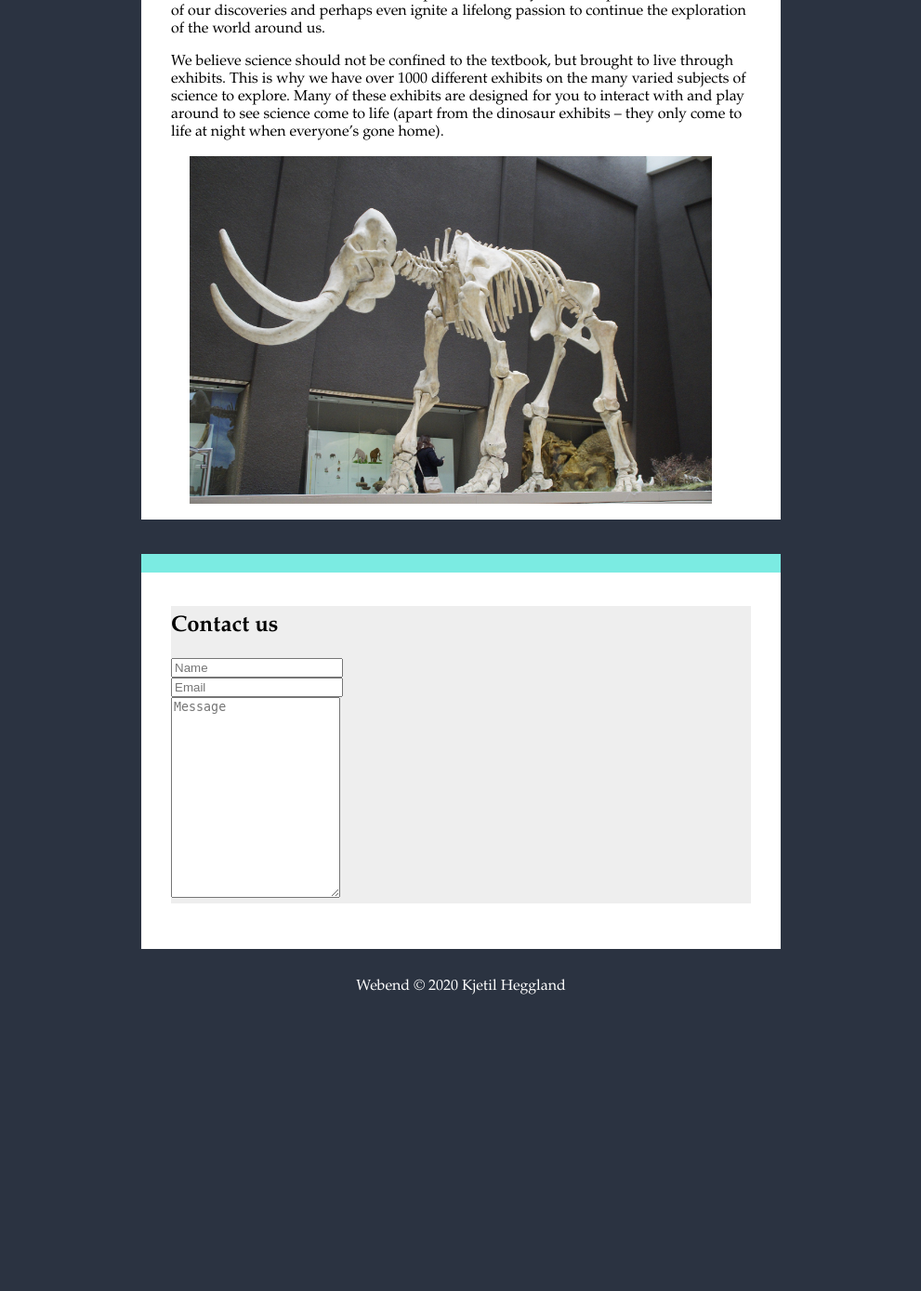
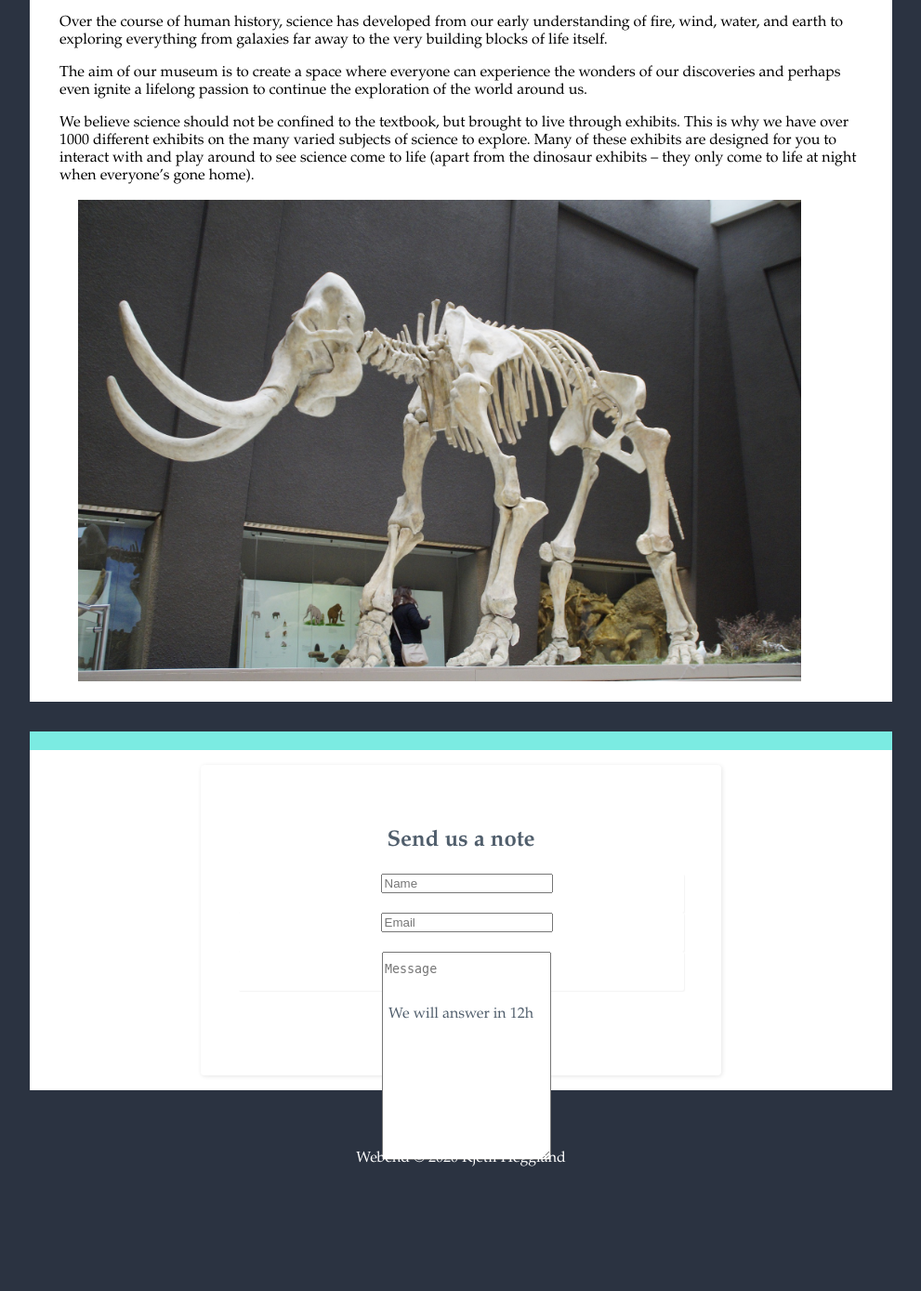
Before and after one commit to heggland/Community-Science-Museum, a PHP site: page /involved.php in a window 1280 px wide. Shown: the part 640-2029 px from the top of the page at 93% size, without its empty margins (144-1135 px from the left). Before the commit the page ends 1710 px from the top, so only its background shows below. Run offline with PHP 8.4, Linux system fonts and the light colour scheme; some libraries are stand-ins or nearby versions.

Commit message:
html css
layout as good as finnished, except of form and desktop navigation.
need to write meta

```diff
--- a/assets/mystyle.css
+++ b/assets/mystyle.css
@@ -220,6 +225,34 @@ p {
     height: 20px;
 }
 
+.contact-form {
+    max-width: 480px;
+    width: 90%;
+    margin: 0 auto;
+    background-color: #ffffff;
+    padding: 40px;
+    border-radius: 4px;
+    color: #505e6c;
+    box-shadow: 1px 1px 5px rgba(0,0,0,0.1);
+}
+
+.form-group {
+    background: #fff;
+    border-radius: 2px;
+    box-shadow: 1px 1px 1px rgba(0,0,0,0.05);
+    outline: none;
+    color: inherit;
+    padding-left: 12px;
+    height: 42px;
+}
+
+textarea {
+    min-height: 100px;
+    max-height: 260px;
+    padding-top: 10px;
+    resize: vertical;
+}
+
 /* odd even color for troubleshooting
 .odd {background-color: rgb(133 133 133 );}
 .even {background-color: rgb(233 233 233);}
@@ -312,13 +357,13 @@ p {
 
 @media (min-width: 1080px) {
     main {
-        padding: 0 35vh;
+        padding: 0 20vh;
     }
 
     .text-box {
         position: absolute;
         top: 40vh;
-        right: 500px;
+        right: 300px;
         left: 0;
         color: #000;
         background-color: rgb(132 255 244 / 90%);
--- a/index.php
+++ b/index.php
@@ -16,9 +16,9 @@
     <h1 class="center text-center">Explorer together</h1>
     <p>Come join us at the Community Science Museum where we’re committed to making science accessible to all.</p>
 </div>
-
-<img src="img/scott-webb-102825.jpg" alt="image of museum" class="scale0">
-
+<div class="center">
+<img src="img/scott-webb-102825.jpg" alt="image of museum" id="front-img">
+</div>
 <main>
     <div class="container-flex">
         <div class="container">
--- a/involved.php
+++ b/involved.php
@@ -13,7 +13,7 @@
 
 <body>
 <main>
-    <div class="container-flex">
+
     <div class="container">
         <div class="con-col4"></div>
         <div class="row light">
@@ -48,26 +48,29 @@
 
         </div>
     </div>
-    </div>
-    <div class="container-flex">
+
+
     <div class="container">
         <div class="con-col4"></div>
         <div class="row light">
 
             <!-- Start: Contact Form Clean -->
-                <div class="contact-clean" style="background-color: rgb(238,238,238);">
+            <div class="contact-form align-center">
                 <form method="post" action="about.php" enctype="multipart/form-data">
-                        <h2>Contact us</h2>
+                    <h2>Send us a note</h2>
                     <!-- Start: Input -->
-                        <div class="form-group"><input class="form-input" type="text" name="name" placeholder="Name" pattern="[A-Za-z A-Za-z]{3,32}" required=""></div>
-                        <div class="form-group"><input class="form-input" type="text" name="email" placeholder="Email" required=""></div>
-                        <div class="form-group"><textarea class="form-input" name="message" placeholder="Message" rows="14" required=""></textarea></div>
+                    <div class="form-group"><input class="form-input" type="text" name="name" placeholder="Name"
+                                                   pattern="[A-Za-z A-Za-z]{3,32}" required=""></div>
+                    <div class="form-group"><input class="form-input" type="text" name="email" placeholder="Email"
+                                                   required=""></div>
+                    <div class="form-group"><textarea class="form-input" name="message" placeholder="Message" rows="14"
+                                                      required=""></textarea></div>
                     <!-- End: Input -->
-
+                    <p> We will answer in 12h </p>
 
             </div>
         </div>
-    </div>
+
 
 </main>
 </body>
--- a/sheet.php
+++ b/sheet.php
@@ -1,3 +1,3 @@
 
     <link rel="stylesheet" type="text/css" href="assets/mystyle.css">
-    <link href="https://cdnjs.cloudflare.com/ajax/libs/font-awesome/5.12.1/css/all.min.css" rel="stylesheet">
+    <link href='https://fonts.googleapis.com/css?family=Concert One' rel='stylesheet'>
```
Also changed, not shown: other parts of assets/mystyle.css (+31 -5 lines), about.php (+7 -5 lines), events.php (+7 -6 lines), visit.php (+3 -6 lines). Lines whose indentation alone changed are shown as unchanged.
